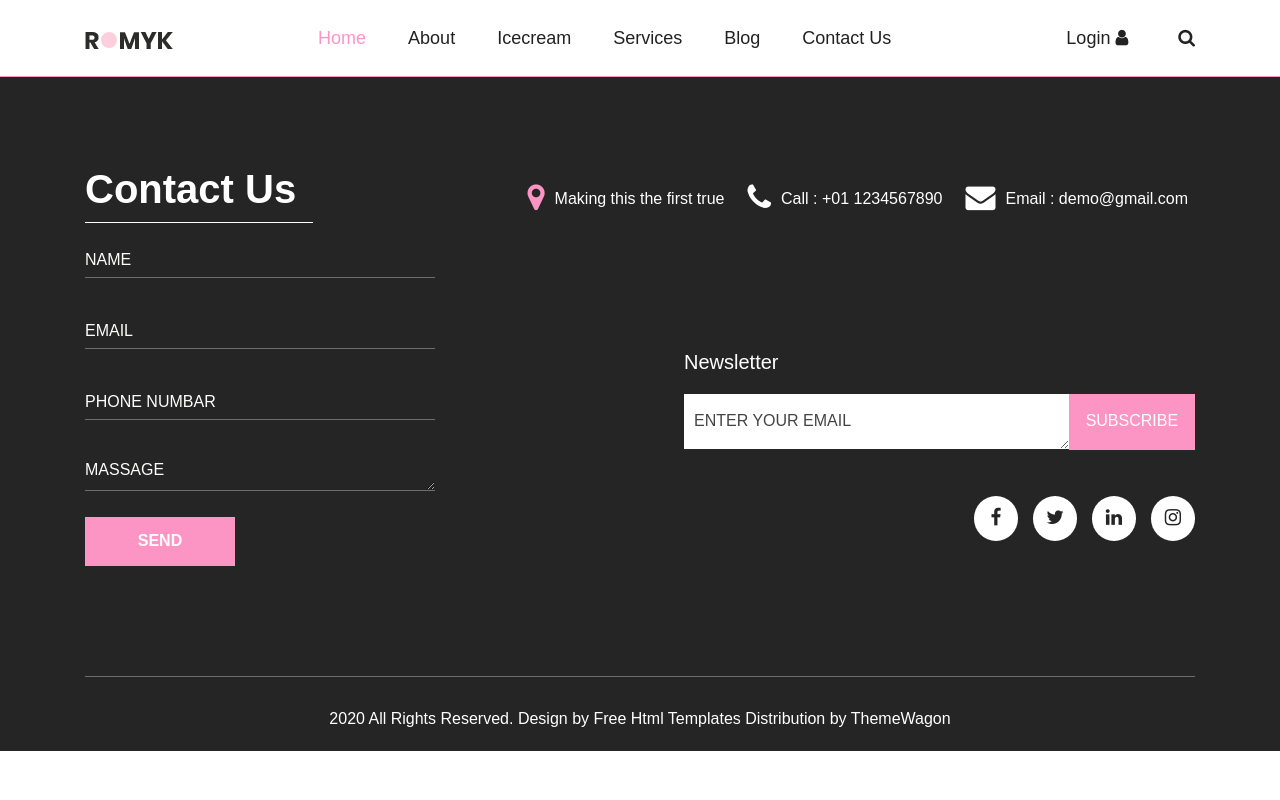
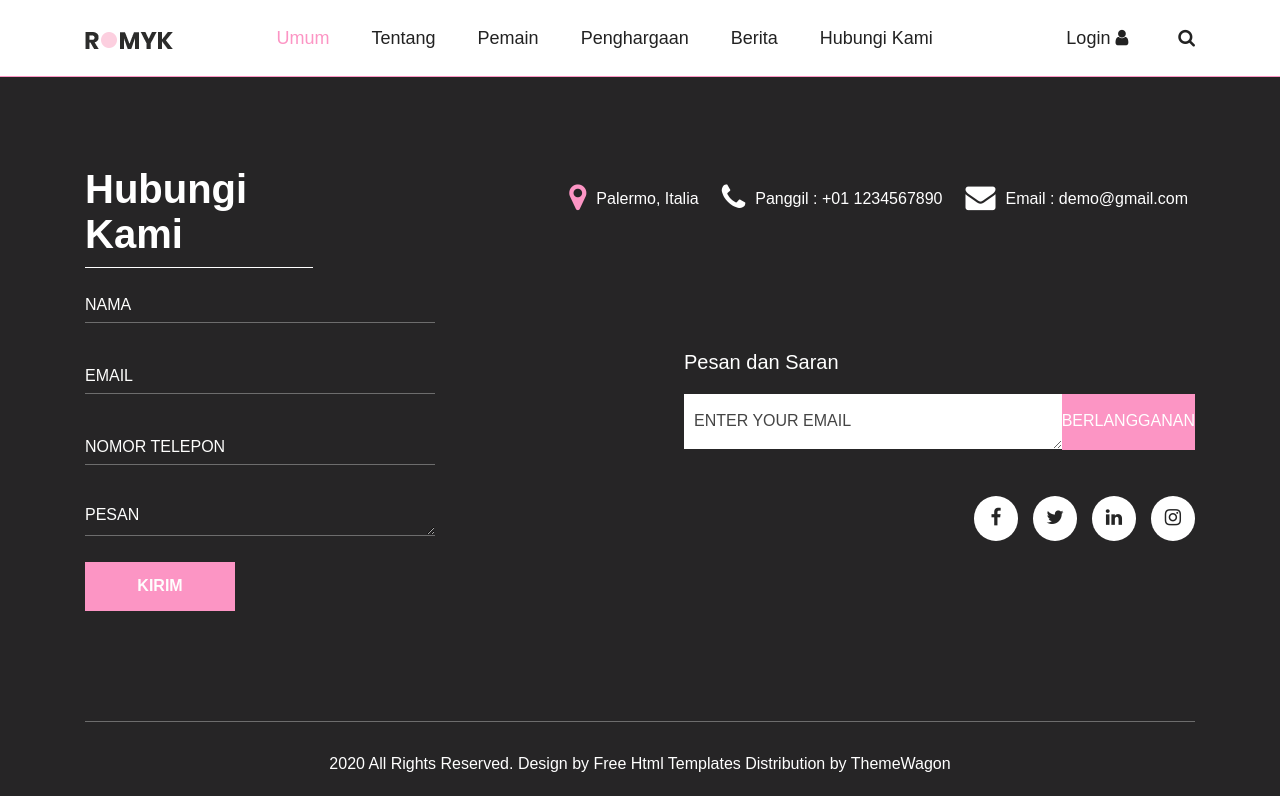
Before and after one commit to Jep04/websaya, a plain HTML site: page contact.html in a window 1280 px wide. Drawn offline with nearby package versions, Linux system fonts and the light colour scheme; files whose address does not match are found by name.

Commit message:
contact.html

```diff
--- a/contact.html
+++ b/contact.html
@@ -9,7 +9,7 @@
       <meta name="viewport" content="width=device-width, initial-scale=1">
       <meta name="viewport" content="initial-scale=1, maximum-scale=1">
       <!-- site metas -->
-      <title>Contact</title>
+      <title>Hubungi Kami</title>
       <meta name="keywords" content="">
       <meta name="description" content="">
       <meta name="author" content="">
@@ -39,22 +39,22 @@
                <div class="collapse navbar-collapse" id="navbarSupportedContent">
                   <ul class="navbar-nav ml-auto">
                      <li class="nav-item active">
-                        <a class="nav-link" href="index.html">Home</a>
+                        <a class="nav-link" href="index.html">Umum</a>
                      </li>
                      <li class="nav-item">
-                        <a class="nav-link" href="about.html">About</a>
+                        <a class="nav-link" href="about.html">Tentang</a>
                      </li>
                      <li class="nav-item">
-                        <a class="nav-link" href="icecream.html">Icecream</a>
+                        <a class="nav-link" href="icecream.html">Pemain</a>
                      </li>
                      <li class="nav-item">
-                        <a class="nav-link" href="services.html">Services</a>
+                        <a class="nav-link" href="services.html">Penghargaan</a>
                      </li>
                      <li class="nav-item">
-                        <a class="nav-link" href="blog.html">Blog</a>
+                        <a class="nav-link" href="blog.html">Berita</a>
                      </li>
                      <li class="nav-item">
-                        <a class="nav-link" href="contact.html">Contact Us</a>
+                        <a class="nav-link" href="contact.html">Hubungi Kami</a>
                      </li>
                   </ul>
                   <form class="form-inline my-2 my-lg-0">
@@ -72,22 +72,22 @@
             <div class="row">
                <div class="col-md-4">
                   <div class="contact_main">
-                     <h1 class="contact_taital">Contact Us</h1>
+                     <h1 class="contact_taital">Hubungi Kami</h1>
                      <form action="/action_page.php">
                         <div class="form-group">
-                           <input type="text" class="email-bt" placeholder="Name" name="Name">
+                           <input type="text" class="email-bt" placeholder="Nama" name="Nama">
                         </div>
                         <div class="form-group">
-                           <input type="text" class="email-bt" placeholder="Email" name="Name">
+                           <input type="text" class="email-bt" placeholder="Email" name="Nama">
                         </div>
                         <div class="form-group">
-                           <input type="text" class="email-bt" placeholder="Phone Numbar" name="Email">
+                           <input type="text" class="email-bt" placeholder="Nomor Telepon" name="Email">
                         </div>
                         <div class="form-group">
-                           <textarea class="massage-bt" placeholder="Massage" rows="5" id="comment" name="Massage"></textarea>
+                           <textarea class="massage-bt" placeholder="Pesan" rows="5" id="comment" name="Pesan"></textarea>
                         </div>
                      </form>
-                     <div class="main_bt"><a href="#">SEND</a></div>
+                     <div class="main_bt"><a href="#">KIRIM</a></div>
                   </div>
                </div>
                <div class="col-md-8">
@@ -95,11 +95,11 @@
                      <ul>
                         <li>
                            <a href="#">
-                           <span class="padding_left_10 active"><i class="fa fa-map-marker" aria-hidden="true"></i></span>Making this the first true</a>
+                           <span class="padding_left_10 active"><i class="fa fa-map-marker" aria-hidden="true"></i></span>Palermo, Italia</a>
                         </li>
                         <li>
                            <a href="#">
-                           <span class="padding_left_10"><i class="fa fa-phone" aria-hidden="true"></i></span>Call : +01 1234567890
+                           <span class="padding_left_10"><i class="fa fa-phone" aria-hidden="true"></i></span>Panggil : +01 1234567890
                            </a>
                         </li>
                         <li>
@@ -110,10 +110,10 @@
                      </ul>
                   </div>
                   <div class="mail_main">
-                     <h3 class="newsletter_text">Newsletter</h3>
+                     <h3 class="newsletter_text">Pesan dan Saran</h3>
                      <div class="form-group">
-                        <textarea class="update_mail" placeholder="Enter Your Email" rows="5" id="comment" name="Enter Your Email"></textarea>
-                        <div class="subscribe_bt"><a href="#">Subscribe</a></div>
+                        <textarea class="update_mail" placeholder="Enter Your Email" rows="5" id="comment" name="Masukkan Email"></textarea>
+                        <div class="subscribe_bt"><a href="#">Berlangganan</a></div>
                      </div>
                   </div>
                   <div class="footer_social_icon">
```
